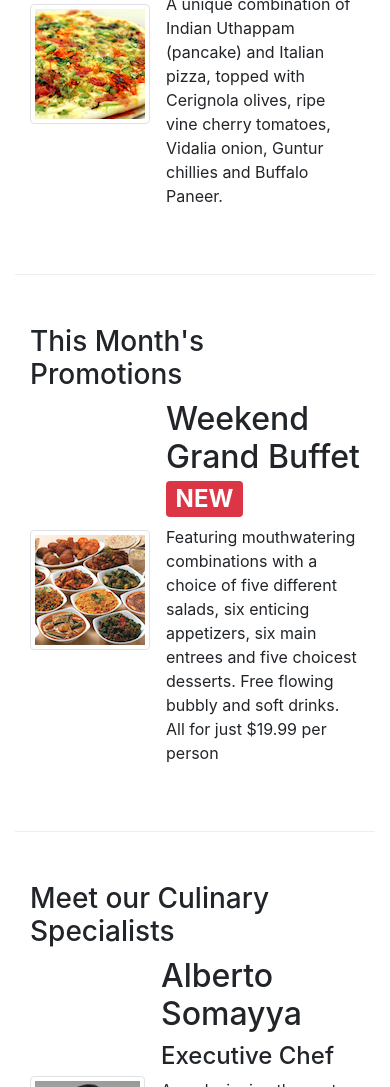
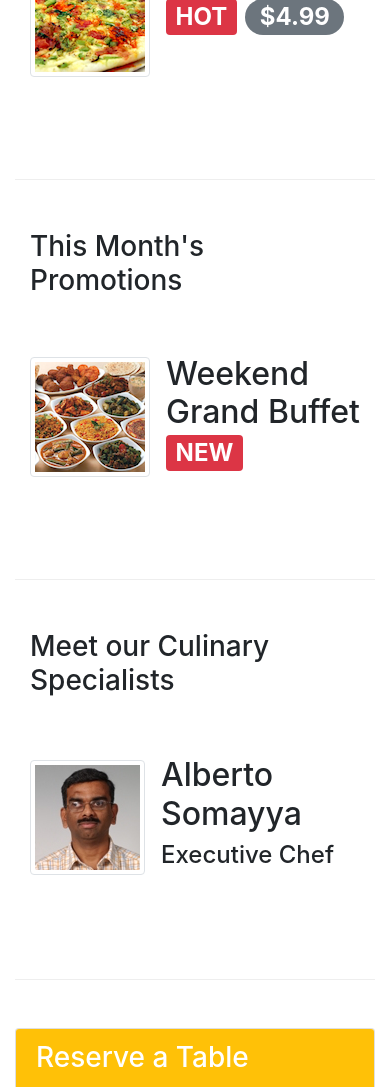
Before and after one commit to HoangNghia202/Git_test, a website: page index.html in a window 390 px wide. Shown: the part 777-1864 px from the top of the page. Drawn offline with nearby package versions, Linux system fonts and the light colour scheme.

Commit message:
lab2-second commit

```diff
--- a/index.html
+++ b/index.html
@@ -61,7 +61,7 @@
                     <img src="./img/uthappizza.png" alt="Uthappizza" class="d-flex mr-3 img-thumbnail align-self-center">
                     <div media-body>
                     <h2 class="mt-0">Uthappizza <span class="badge  badge-danger">HOT</span> <span class="badge badge-pill badge-secondary">$4.99</span></h2>
-                    <p>A unique combination of Indian Uthappam (pancake) and Italian pizza, topped with Cerignola olives,
+                    <p class="d-none d-sm-block">A unique combination of Indian Uthappam (pancake) and Italian pizza, topped with Cerignola olives,
                                         ripe vine cherry tomatoes, Vidalia onion, Guntur chillies and Buffalo Paneer.</p>
                     </div>
 
@@ -80,7 +80,7 @@
                     <img src="./img/buffet.png" alt=""  class="d-flex mr-3 img-thumbnail align-self-center">
                     <div class="media-body">
                          <h2 class="mt-0">Weekend Grand Buffet <span class="badge badge-danger">NEW</span></h2>
-                         <p>Featuring mouthwatering combinations with a choice of five different salads, six enticing appetizers,
+                         <p class="d-none d-sm-block">Featuring mouthwatering combinations with a choice of five different salads, six enticing appetizers,
                             six main entrees and five choicest desserts. Free flowing bubbly and soft drinks. All for just
                             $19.99 per person </p>
                     </div>
@@ -99,7 +99,7 @@
                     <div class="media-body">
                          <h2 class="mt-0">Alberto Somayya</h2>
                           <h4>Executive Chef</h4>
-                         <p>Award winning three-star Michelin chef with wide International experience having worked closely with
+                         <p class="d-none d-sm-block">Award winning three-star Michelin chef with wide International experience having worked closely with
                            whos-who in the culinary world, he specializes in creating mouthwatering Indo-Italian fusion
                         experiences. </p>
                     </div>
```
